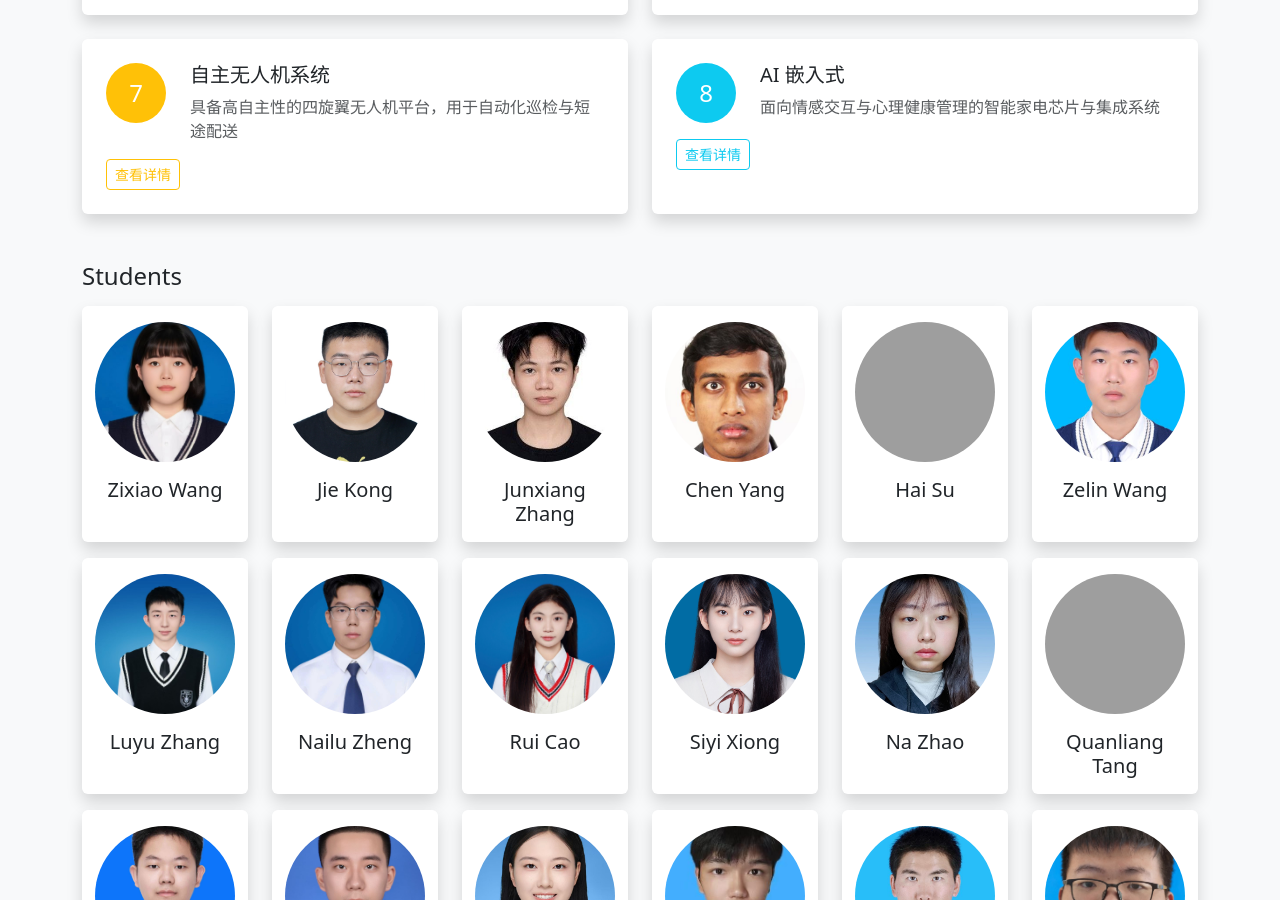
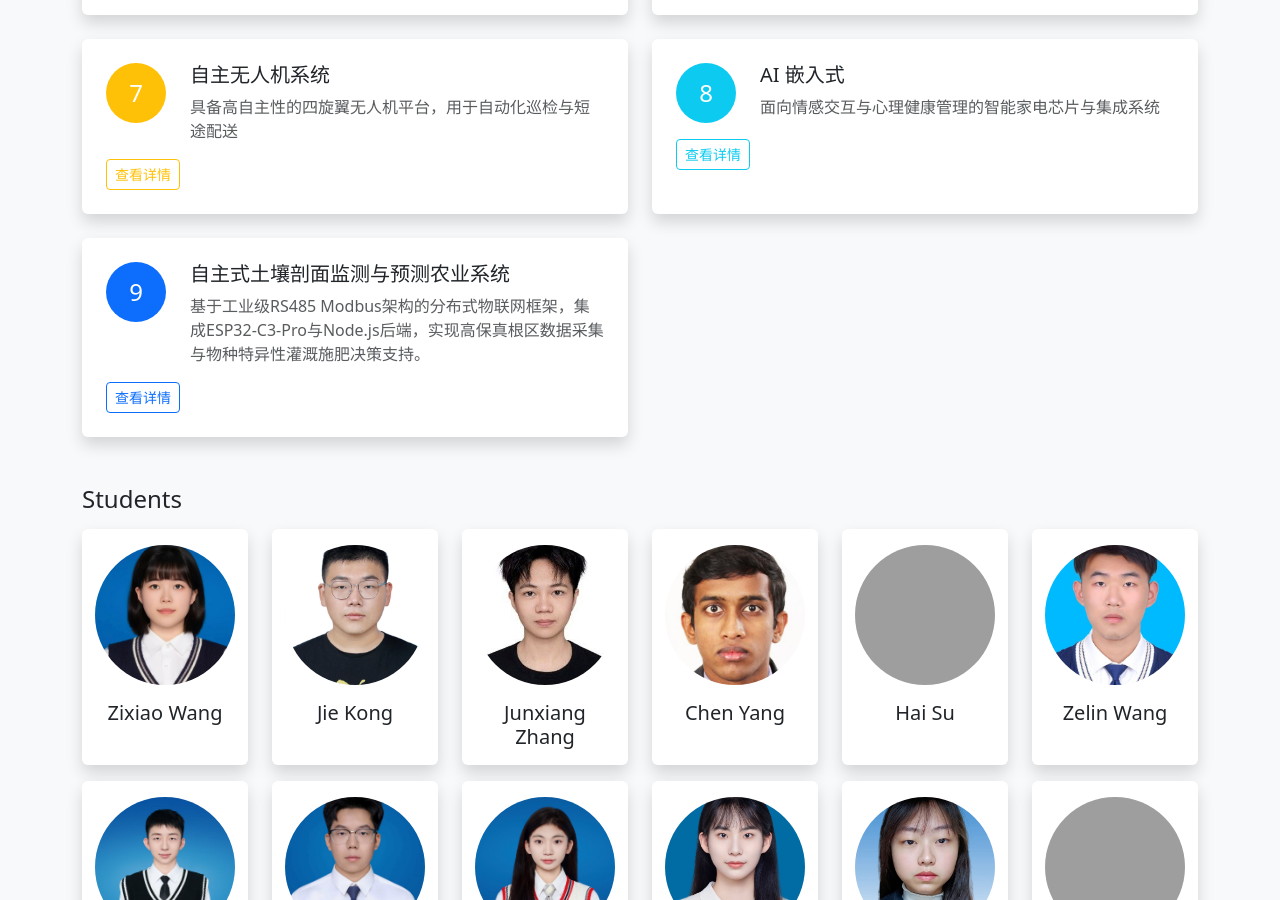
Before and after one commit to fablab4cogtwins/fablab4cogtwins.github.io, a Jekyll site: the page built from index.html, in a window 1280 px wide and 900 px high, scrolled down 2132 px. Built offline with Jekyll 4.4.1, drawn with Linux system fonts in a browser that asks for light colours; the list of posts is cut into pages by our own code; grey boxes are pictures that could not be loaded.

Commit message:
Update projects.yml

```diff
--- a/_data/projects.yml
+++ b/_data/projects.yml
@@ -37,3 +37,8 @@
   image: "/assets/images/projects/smart-home-chip-system.jpg"
   description: "面向情感交互与心理健康管理的智能家电芯片与集成系统"
   link: "/projects/ai-qianrushi"
+
+- name: "自主式土壤剖面监测与预测农业系统"
+  image: "/assets/images/projects/soil-profile-monitor.jpg"
+  description: "基于工业级RS485 Modbus架构的分布式物联网框架，集成ESP32-C3-Pro与Node.js后端，实现高保真根区数据采集与物种特异性灌溉施肥决策支持。"
+  link: "/projects/soil-profile-monitor"
```
